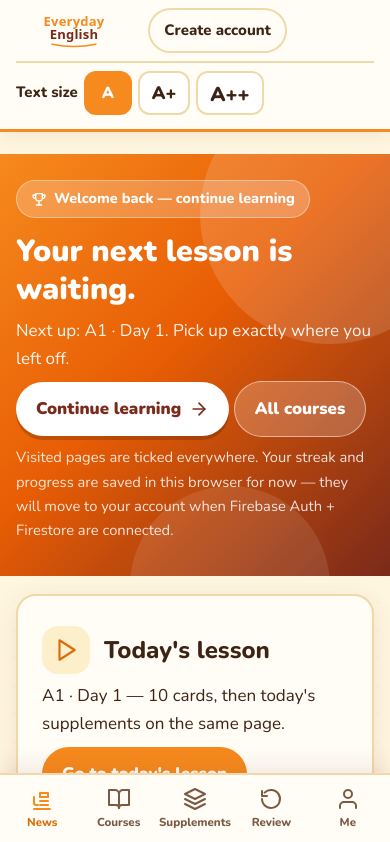
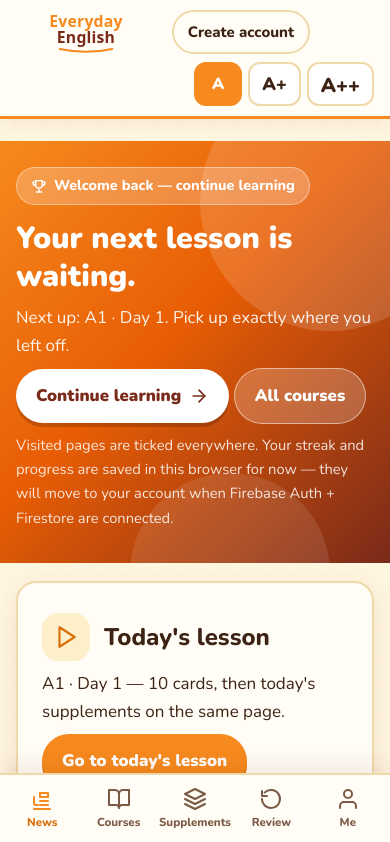
Before and after one commit to JR168899/EverydayEnglish, a plain HTML site: page website/home.html in a window 390 px wide. Shown: the top 842 px of the page. Drawn offline with nearby package versions, Linux system fonts and the light colour scheme.

Commit message:
Header v2: big 72px logo, Text size moved to far right, single row when it fits

```diff
--- a/website/styles.css
+++ b/website/styles.css
@@ -601,3 +601,27 @@ header.site .bar .font-size{order:10;flex:1 1 100%;padding:8px 0 6px;margin-top:
 .font-size button{height:44px;min-width:48px;font-size:16px}
 .font-size button[data-font-size="large"]{font-size:18px}
 .font-size button[data-font-size="extra"]{font-size:20px}
+
+/* ---------- Header v2 (2026-11-20): big logo left, text size far right ----------
+   One row when it fits: logo | nav | account | Start learning | Text size.
+   The header wraps only when the screen is too narrow, and then Text size
+   always lands on its own row, right-aligned — never in the middle, never jumping. */
+header.site .bar{max-width:1440px;flex-wrap:wrap}
+header.site .bar .logo{order:1}
+header.site .bar nav.main{order:2;margin-left:auto}
+header.site .bar .account-chip{order:3}
+header.site .bar .header-cta{order:4}
+header.site .bar .font-size{order:5;flex:0 0 auto;padding:0;margin:0 0 0 8px;border-top:0}
+.logo img{height:72px}
+@media (max-width:1440px){
+  .logo img{height:60px}
+  header.site .bar nav.main a{padding:8px 10px}
+  .font-size-label{display:none}
+}
+@media (max-width:1024px){
+  .logo img{height:56px}
+}
+@media (max-width:640px){
+  header.site .bar .font-size{order:10;flex:1 1 100%;justify-content:flex-end;padding:6px 0 2px;margin-left:0}
+  .logo img{height:48px}
+}
```
